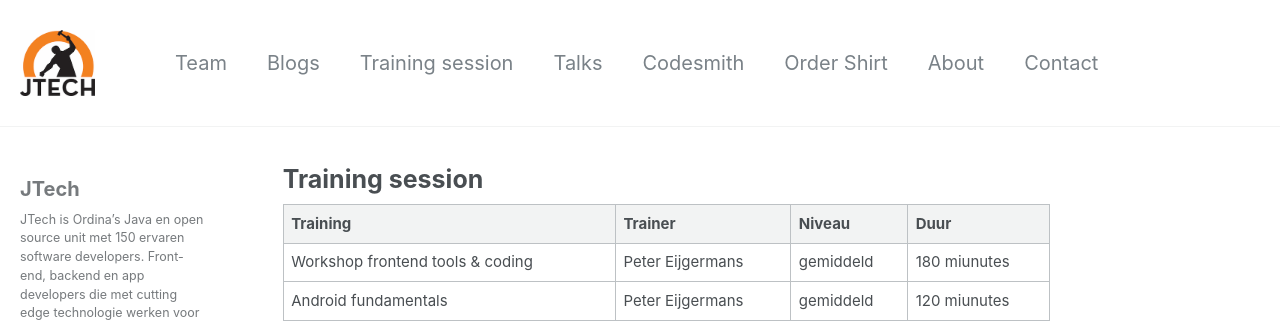
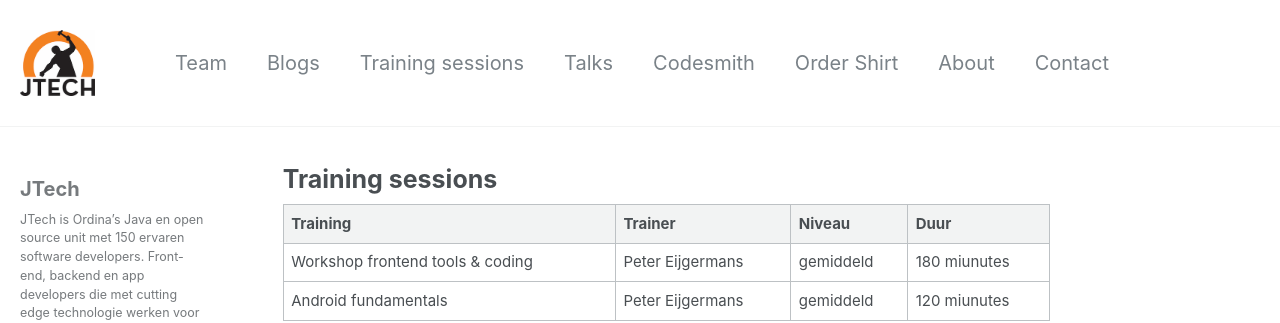
Before and after one commit to Ordina-JTech/Ordina-JTech.github.io, a Jekyll site: the page built from trainings.md, in a window 1280 px wide. Shown: the top 323 px of the page. Built offline with Jekyll 4.4.1, drawn with Linux system fonts in a browser that asks for light colours.

Commit message:
title Training sessions

```diff
--- a/_data/navigation.yml
+++ b/_data/navigation.yml
@@ -3,7 +3,7 @@ main:
     url: /team
   - title: "Blogs"
     url: /blogs
-  - title: "Training session"
+  - title: "Training sessions"
     url: /trainings
   - title: "Talks"
     url: /talks
--- a/trainings.md
+++ b/trainings.md
@@ -1,6 +1,6 @@
 ---
 layout: single
-title: Training session
+title: Training sessions
 author_profile: true
 ---
 
```
